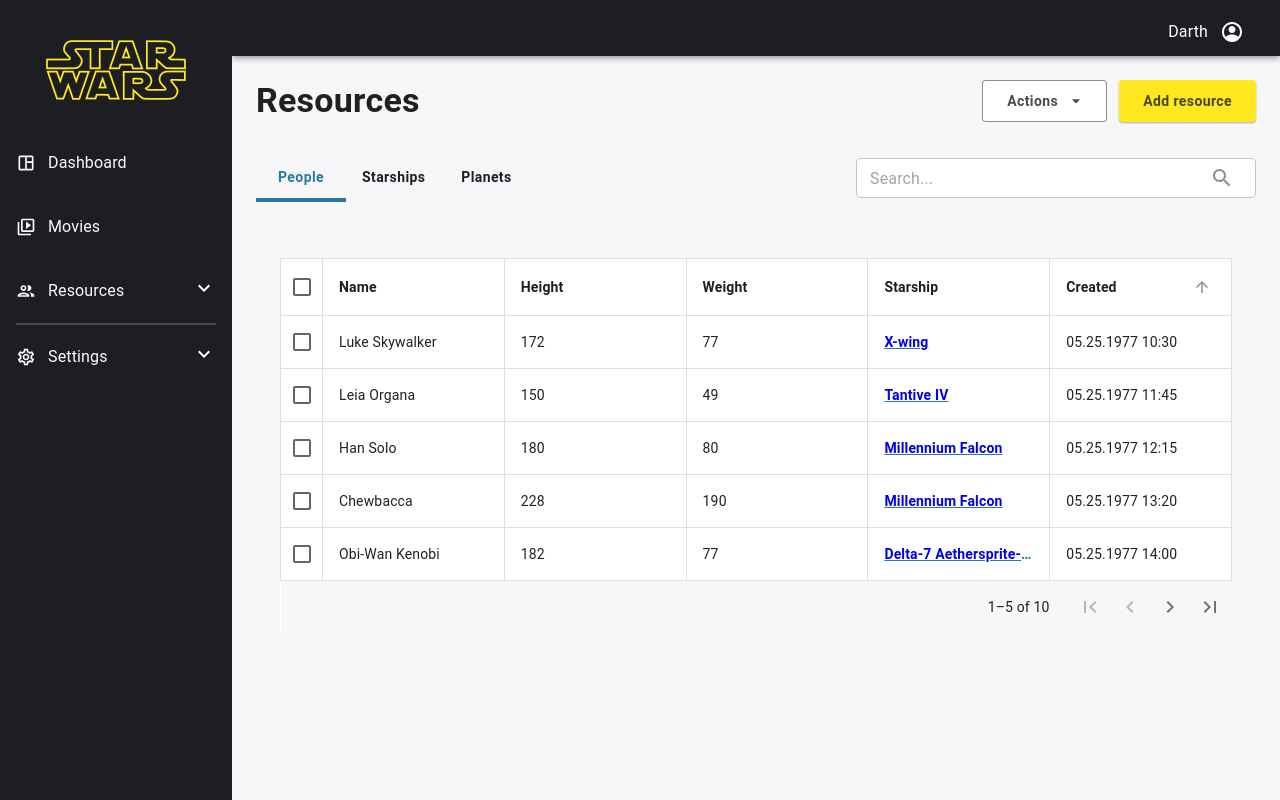
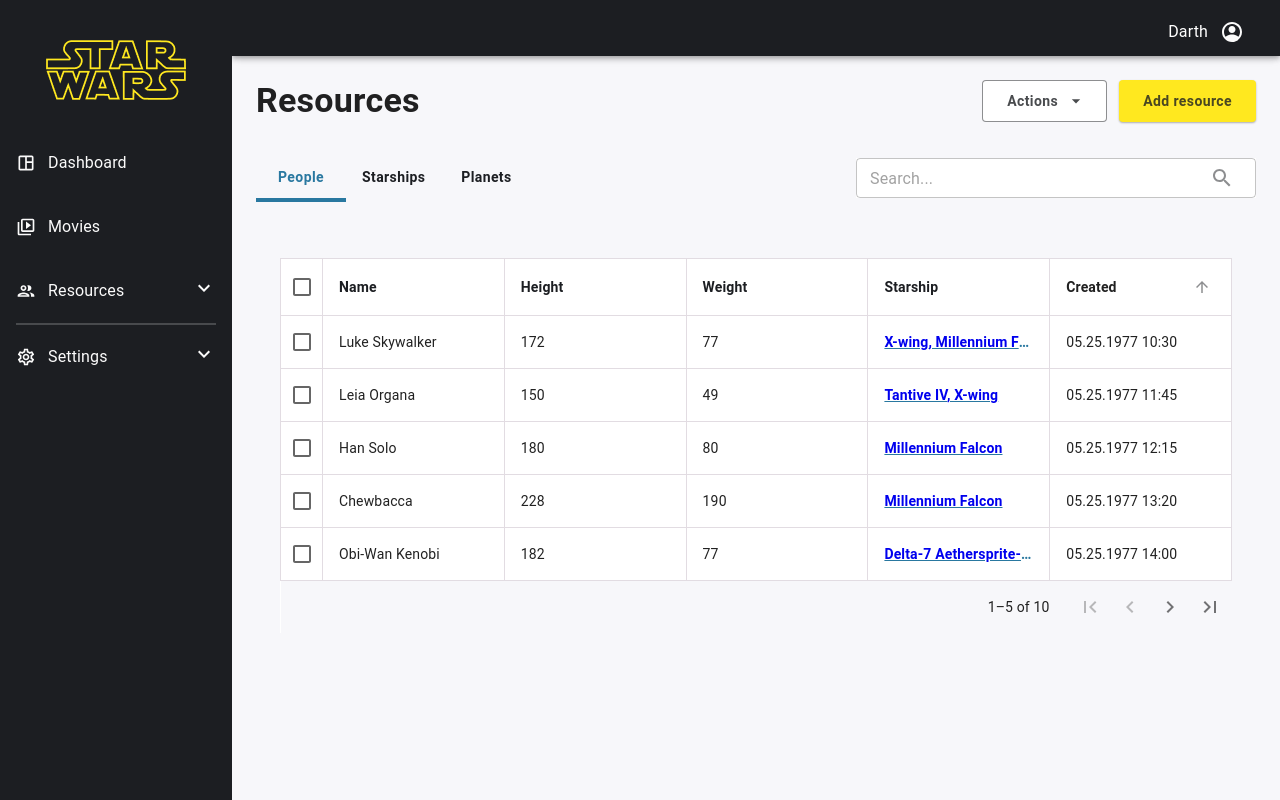
Before and after one commit to quyentrankhanhha/fatman-assigment-2023, a React (Vite) app: page /people in a window 1280 px wide. Built offline with nearby package versions, Linux system fonts and the light colour scheme.

Commit message:
update README.md and change starship field from string into string[]

```diff
--- a/src/constants/people.ts
+++ b/src/constants/people.ts
@@ -1,76 +1,76 @@
-import { Data } from 'src/types/people.type'
+import { FullPeopleData } from 'src/types/people.type'
 
 const people = [
   {
     name: 'Luke Skywalker',
     height: 172,
     weight: 77,
-    starship: 'X-wing',
+    starship: ['X-wing', 'Millennium Falcon', 'Jedi Interceptor'],
     created: '1977-05-25T10:30:00.000Z'
   },
   {
     name: 'Leia Organa',
     height: 150,
     weight: 49,
-    starship: 'Tantive IV',
+    starship: ['Tantive IV', 'X-wing'],
     created: '1977-05-25T11:45:00.000Z'
   },
   {
     name: 'Han Solo',
     height: 180,
     weight: 80,
-    starship: 'Millennium Falcon',
+    starship: ['Millennium Falcon'],
     created: '1977-05-25T12:15:00.000Z'
   },
   {
     name: 'Chewbacca',
     height: 228,
     weight: 190,
-    starship: 'Millennium Falcon',
+    starship: ['Millennium Falcon'],
     created: '1977-05-25T13:20:00.000Z'
   },
   {
     name: 'Obi-Wan Kenobi',
     height: 182,
     weight: 77,
-    starship: 'Delta-7 Aethersprite-class interceptor',
+    starship: ['Delta-7 Aethersprite-class interceptor'],
     created: '1977-05-25T14:00:00.000Z'
   },
   {
     name: 'Anakin Skywalker',
     height: 188,
     weight: 84,
-    starship: 'Jedi Interceptor',
+    starship: ['Jedi Interceptor'],
     created: '1977-05-25T15:30:00.000Z'
   },
   {
     name: 'Padmé Amidala',
     height: 165,
     weight: 45,
-    starship: 'J-type diplomatic barge',
+    starship: ['J-type diplomatic barge'],
     created: '1977-05-25T16:45:00.000Z'
   },
   {
     name: 'Darth Vader',
     height: 202,
     weight: 136,
-    starship: 'TIE Advanced x1',
+    starship: ['TIE Advanced x1'],
     created: '1977-05-25T18:10:00.000Z'
   },
   {
     name: 'Yoda',
     height: 66,
     weight: 17,
-    starship: 'Eta-2 Actis-class light interceptor',
+    starship: ['Eta-2 Actis-class light interceptor', 'Millennium Falcon'],
     created: '1977-05-25T19:25:00.000Z'
   },
   {
     name: 'Lando Calrissian',
     height: 177,
     weight: 79,
-    starship: 'Millennium Falcon',
+    starship: ['Millennium Falcon', 'TIE Advanced x1'],
     created: '1980-05-21T20:50:00.000Z'
   }
-] as Data[]
+] as FullPeopleData[]
 
 export default people
--- a/src/constants/table.ts
+++ b/src/constants/table.ts
@@ -4,33 +4,37 @@
       id: 'name',
       numeric: false,
       disablePadding: true,
-      label: 'Name'
+      label: 'Name',
+      sortable: true
     },
     {
       id: 'height',
       numeric: true,
       disablePadding: false,
-      label: 'Height'
+      label: 'Height',
+      sortable: true
     },
     {
       id: 'weight',
       numeric: true,
       disablePadding: false,
-      label: 'Weight'
+      label: 'Weight',
+      sortable: true
     },
     {
       id: 'starship',
       numeric: false,
       disablePadding: false,
-      label: 'Starship'
+      label: 'Starship',
+      sortable: false
     },
     {
       id: 'created',
       numeric: false,
       disablePadding: false,
-      label: 'Created'
+      label: 'Created',
+      sortable: true
     }
   ]
 } as const
-
 export default table
--- a/src/pages/People/components/PeopleTable/PeopleTable.tsx
+++ b/src/pages/People/components/PeopleTable/PeopleTable.tsx
@@ -1,21 +1,31 @@
 import { Box, Table, TableBody, TableContainer, TableFooter, TablePagination, TableRow } from '@mui/material'
 import { useState, useMemo, useContext } from 'react'
 import { v4 as uuid } from 'uuid'
-
 import people from 'src/constants/people'
-import { Data, Order } from 'src/types/people.type'
+import { FullPeopleData, Order } from 'src/types/people.type'
 import PeopleTableHead from '../PeopleTableHead'
 import palette from 'src/constants/palette'
 import PeopleTablePagination from '../PeopleTablePagination'
 import PeopleTableBody from '../PeopleTableBody'
 import { SearchContext } from 'src/contexts/search.content'
 
-function descendingComparator<T>(a: T, b: T, orderBy: keyof T) {
-  if (b[orderBy] < a[orderBy]) {
-    return -1
+function compare<Key extends keyof any>(
+  a: { [key in Key]: number | string | string[] },
+  b: { [key in Key]: number | string | string[] },
+  orderBy: Key
+): number {
+  if (orderBy === 'starship') {
+    return 0
   }
-  if (b[orderBy] > a[orderBy]) {
-    return 1
+
+  const aProp = a[orderBy]
+  const bProp = b[orderBy]
+
+  if (typeof aProp === 'string' && typeof bProp === 'string') {
+    return aProp.localeCompare(bProp)
+  }
+  if (typeof aProp === 'number' && typeof bProp === 'number') {
+    return aProp - bProp
   }
   return 0
 }
@@ -24,12 +34,10 @@
   order: Order,
   orderBy: Key
 ): (a: { [key in Key]: number | string }, b: { [key in Key]: number | string }) => number {
-  return order === 'desc'
-    ? (a, b) => descendingComparator(a, b, orderBy)
-    : (a, b) => -descendingComparator(a, b, orderBy)
+  return order === 'desc' ? (a, b) => -compare(a, b, orderBy) : (a, b) => compare(a, b, orderBy)
 }
 
-function stableSort<T>(array: readonly T[], comparator: (a: T, b: T) => number) {
+function stableSort<T>(array: readonly FullPeopleData[], comparator: (a: T, b: T) => number) {
   const stabilizedThis = array.map((el, index) => [el, index] as [T, number])
   stabilizedThis.sort((a, b) => {
     const order = comparator(a[0], b[0])
@@ -43,13 +51,13 @@
 
 export default function PeopleTable() {
   const [order, setOrder] = useState<Order>('asc')
-  const [orderBy, setOrderBy] = useState<keyof Data>('created')
+  const [orderBy, setOrderBy] = useState<keyof FullPeopleData>('created')
   const [page, setPage] = useState(0)
   const searchContext = useContext(SearchContext)
   const rows = people.length
   const rowsPerPage = 5
 
-  const handleRequestSort = (_event: React.MouseEvent<unknown>, property: keyof Data) => {
+  const handleRequestSort = (_event: React.MouseEvent<unknown>, property: keyof FullPeopleData) => {
     const isAsc = orderBy === property && order === 'asc'
     setOrder(isAsc ? 'desc' : 'asc')
     setOrderBy(property)
@@ -68,8 +76,7 @@
     if (
       person.name.toLowerCase().includes(searchContext.query.toLowerCase()) ||
       String(person.height).includes(searchContext.query) ||
-      String(person.weight).includes(searchContext.query) ||
-      person.starship.toLowerCase().includes(searchContext.query.toLowerCase())
+      String(person.weight).includes(searchContext.query)
     ) {
       return person
     }
@@ -85,7 +92,7 @@
           }
         }}
       >
-        {visibleRows.map((row) => {
+        {visibleRows.map((row: any) => {
           const labelId = `table-checkbox-${uuid()}`
           return <PeopleTableBody key={labelId} row={row} labelId={labelId} />
         })}
--- a/src/pages/People/components/PeopleTableBody/PeopleTableBody.tsx
+++ b/src/pages/People/components/PeopleTableBody/PeopleTableBody.tsx
@@ -1,11 +1,11 @@
 import { Checkbox, TableCell, TableRow } from '@mui/material'
 import { Link } from 'react-router-dom'
 import palette from 'src/constants/palette'
-import { Data } from 'src/types/people.type'
+import { FullPeopleData } from 'src/types/people.type'
 import convertTime from 'src/utils/convertTime'
 
 interface PeopleTableBodyProps {
-  row: Data
+  row: FullPeopleData
   labelId: string
 }
 
@@ -39,9 +39,11 @@
           whiteSpace: 'nowrap'
         }}
       >
-        <Link to='/starships' aria-label='go to starship page'>
-          {row.starship}
-        </Link>
+        {row.starship.map((item, index) => (
+          <Link key={index} to='/starships' aria-label='go to starship page'>
+            {(index ? ', ' : '') + item}
+          </Link>
+        ))}
       </TableCell>
       <TableCell sx={{ padding: '16px', width: 'auto' }}>{convertTime(row.created)}</TableCell>
     </TableRow>
--- a/src/pages/People/components/PeopleTableHead/PeopleTableHead.tsx
+++ b/src/pages/People/components/PeopleTableHead/PeopleTableHead.tsx
@@ -1,18 +1,18 @@
-import { Data, Order } from 'src/types/people.type'
-import { Box, Checkbox, TableCell, TableHead, TableRow, TableSortLabel } from '@mui/material'
+import { FullPeopleData, Order } from 'src/types/people.type'
+import { Box, Checkbox, TableCell, TableHead, TableRow, TableSortLabel, Typography } from '@mui/material'
 import { visuallyHidden } from '@mui/utils'
 import table from 'src/constants/table'
 import palette from 'src/constants/palette'
 
 interface PeopleTableHeadProps {
-  onRequestSort: (event: React.MouseEvent<unknown>, property: keyof Data) => void
+  onRequestSort: (event: React.MouseEvent<unknown>, property: keyof FullPeopleData) => void
   order: Order
   orderBy: string
 }
 
 export default function PeopleTableHead(props: PeopleTableHeadProps) {
   const { order, orderBy, onRequestSort } = props
-  const createSortHandler = (property: keyof Data) => (event: React.MouseEvent<unknown>) => {
+  const createSortHandler = (property: keyof FullPeopleData | any) => (event: React.MouseEvent<unknown>) => {
     onRequestSort(event, property)
   }
 
@@ -39,6 +39,7 @@
               padding: '16px'
             }}
           >
+            {headCell.sortable ? (
               <TableSortLabel
                 active={orderBy === headCell.id}
                 direction={orderBy === headCell.id ? order : 'asc'}
@@ -58,6 +59,9 @@
                   </Box>
                 ) : null}
               </TableSortLabel>
+            ) : (
+              <>{headCell.label}</>
+            )}
           </TableCell>
         ))}
       </TableRow>
--- a/src/types/people.type.ts
+++ b/src/types/people.type.ts
@@ -1,9 +1,9 @@
 export type Order = 'asc' | 'desc'
 
-export interface Data {
+export interface FullPeopleData {
   name: string
   height: number
   weight: number
-  starship: string
+  starship: string[]
   created: string
 }
```
Also changed, not shown: 1 other file (tests, documents, lock files or other folders). Lines whose indentation alone changed are shown as unchanged.
